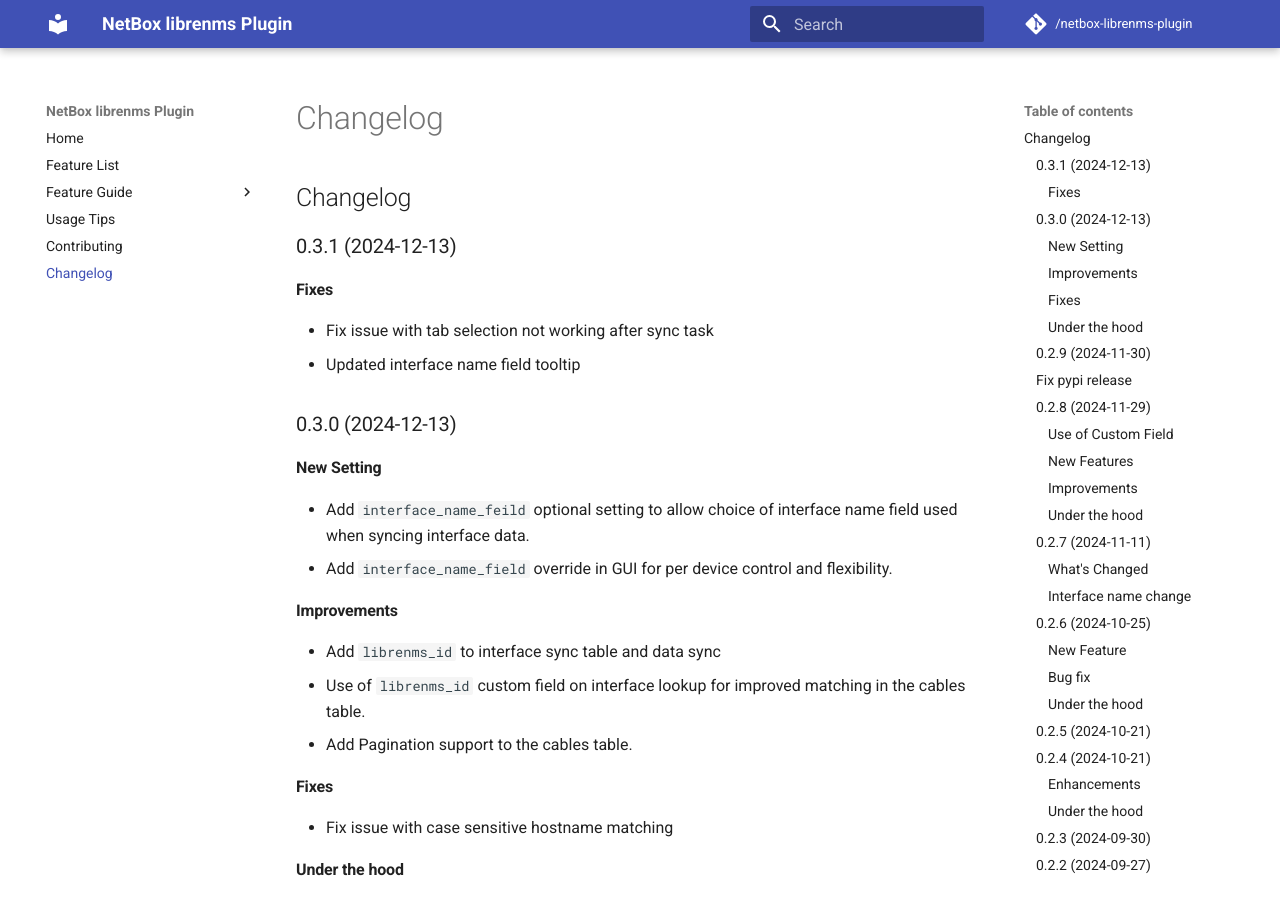
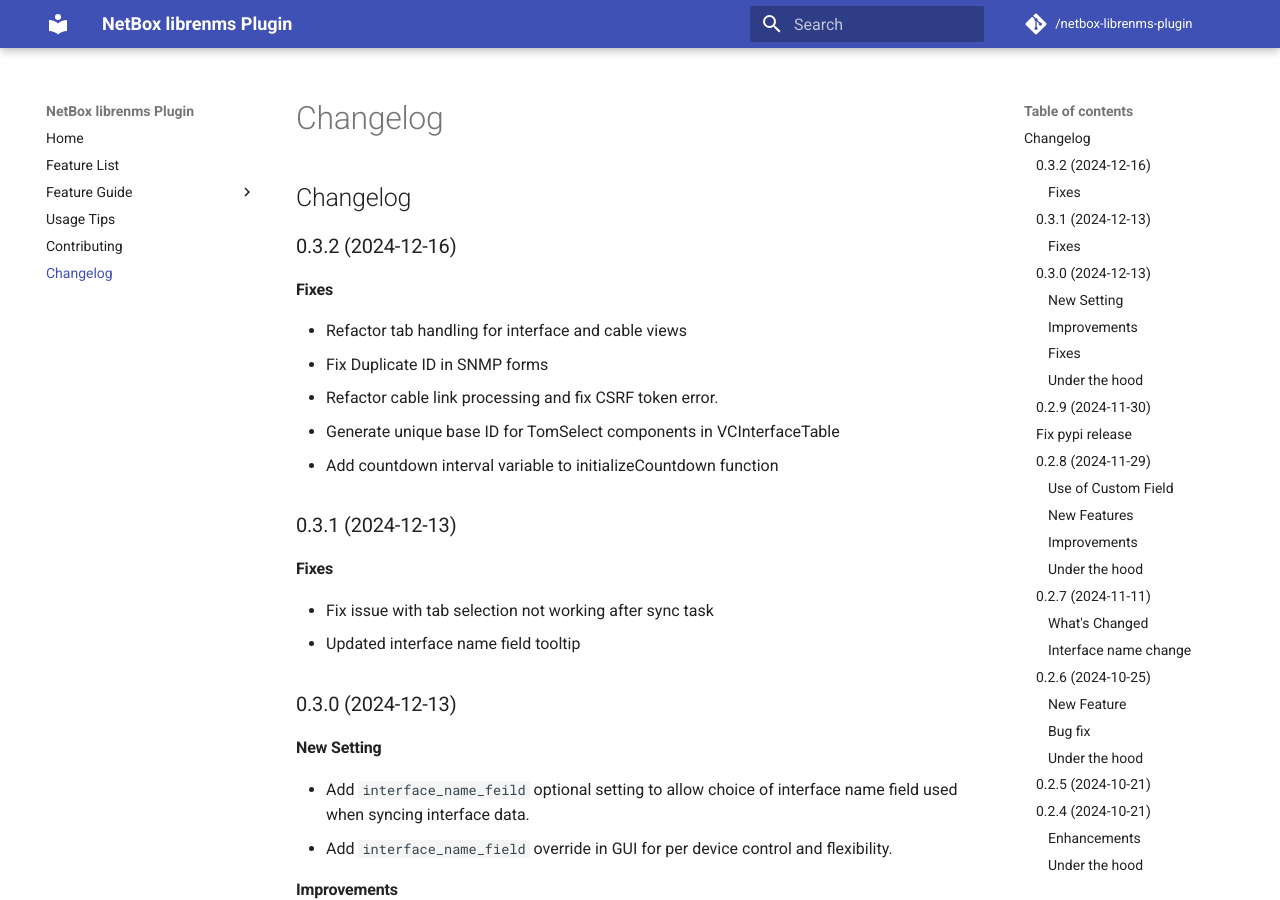
Before and after one commit to bonzo81/netbox-librenms-plugin, an MkDocs documentation site: the page built from docs/changelog.md, in a window 1280 px wide and 900 px high. Built offline with MkDocs 1.6.1 and Material for MkDocs 9.7.7, drawn with Linux system fonts in a browser that asks for light colours; comment, search, counter and statistics services are not loaded.

Commit message:
Bump version to 0.3.2

```diff
--- a/docs/changelog.md
+++ b/docs/changelog.md
@@ -1,5 +1,13 @@
 # Changelog
 
+## 0.3.2 (2024-12-16)
+
+### Fixes
+* Refactor tab handling for interface and cable views
+* Fix Duplicate ID in SNMP forms
+* Refactor cable link processing and fix CSRF token error.
+* Generate unique base ID for TomSelect components in VCInterfaceTable
+* Add countdown interval variable to initializeCountdown function
 ## 0.3.1 (2024-12-13)
 
 ### Fixes
--- a/netbox_librenms_plugin/__init__.py
+++ b/netbox_librenms_plugin/__init__.py
@@ -1,7 +1,7 @@
 from netbox.plugins import PluginConfig
 
 __author__ = "Andy Norwood"
-__version__ = "0.3.1"
+__version__ = "0.3.2"
 
 
 class LibreNMSSyncConfig(PluginConfig):
--- a/pyproject.toml
+++ b/pyproject.toml
@@ -7,7 +7,7 @@ build-backend = "setuptools.build_meta"
 
 [project]
 name =  "netbox-librenms-plugin"
-version = "0.3.1"
+version = "0.3.2"
 authors = [
     {name = "Andy Norwood"},
 ]
```
